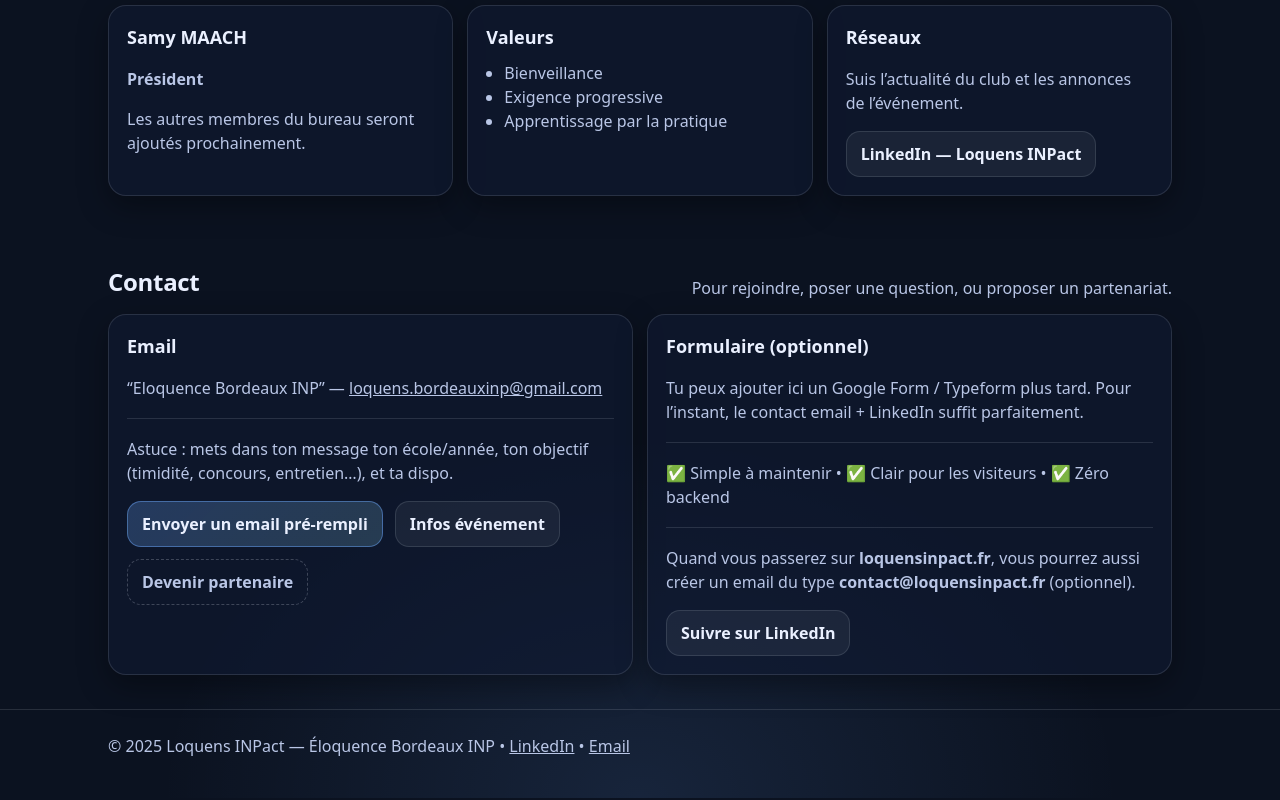
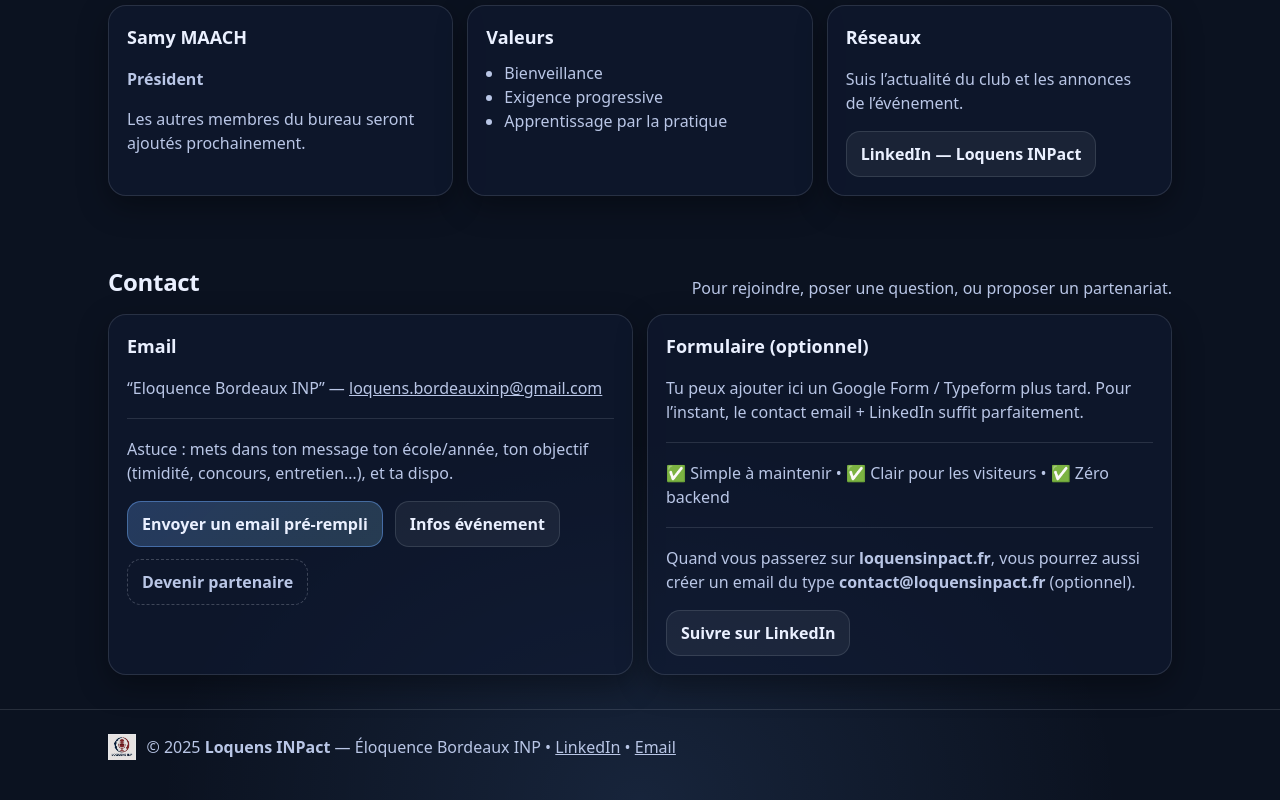
Before and after one commit to SamyLeS/LoquensINPact, a plain HTML site: page index.html in a window 1280 px wide. Shown: the part 2943-3743 px from the top of the page. Drawn offline with Linux system fonts and the light colour scheme.

Commit message:
Refactor footer layout and add logo

```diff
--- a/index.html
+++ b/index.html
@@ -749,14 +749,32 @@
   </main>
 
   <footer>
-    <div class="container">
-      <div class="muted">
-        © <span id="year"></span> Loquens INPact — Éloquence Bordeaux INP •
+  <div class="container">
+    <div class="muted" style="
+      display:flex;
+      align-items:center;
+      gap:10px;
+      flex-wrap:wrap;
+    ">
+      <img
+        src="assets/img/loquens.jpg"
+        alt="Logo Loquens INPact"
+        style="
+          height:26px;
+          width:auto;
+          opacity:0.9;
+        "
+      />
+
+      <span>
+        © <span id="year"></span> <strong>Loquens INPact</strong> — Éloquence Bordeaux INP •
         <a href="https://www.linkedin.com/company/loquens-inpact/?viewAsMember=true" target="_blank" rel="noreferrer">LinkedIn</a> •
         <a href="mailto:loquens.bordeauxinp@gmail.com">Email</a>
-      </div>
+      </span>
     </div>
-  </footer>
+  </div>
+</footer>
+
 
   <script>
     // Année auto
```
